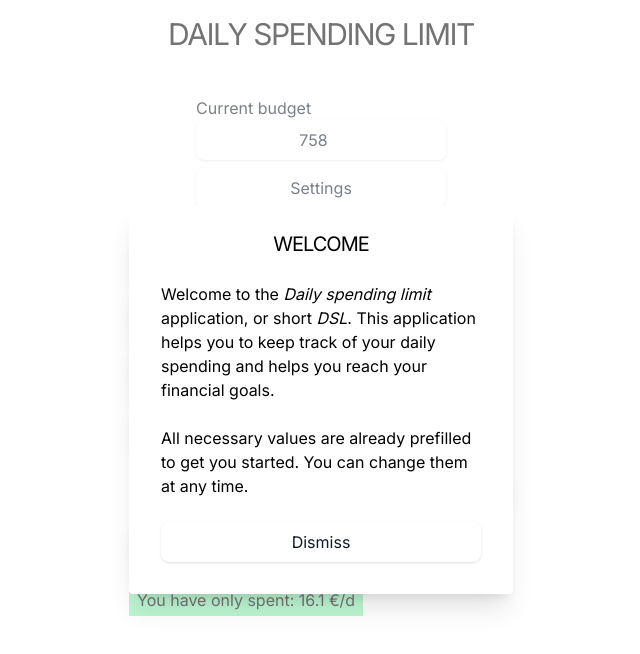
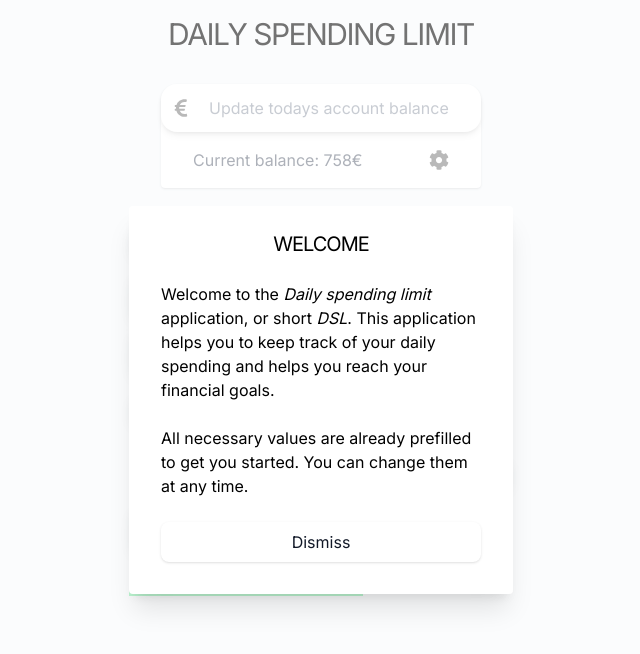
Before and after one commit to WendtOle/daily-spending-limit, a Next.js app: page / in a window 1280 px wide. Shown: the top 654 px of the page, without its empty margins (319-959 px from the left). Built offline with nearby package versions, Linux system fonts and the light colour scheme.

Commit message:
Restyle main balance input

```diff
--- a/app/page.tsx
+++ b/app/page.tsx
@@ -1,6 +1,5 @@
 "use client";
 import { useEffect, useState } from "react";
-import Input from "./Input";
 import Chart from "./Chart";
 import {
   LocalStorageKey,
@@ -9,8 +8,10 @@ import {
 } from "./localstorage";
 import { SETTINGS_MODAL_ID, SettingsModal } from "./SettingsModal";
 import { WelcomeModal } from "./WelcomeModal";
+import { FaCheck, FaCog, FaEuroSign } from "react-icons/fa";
 
 export default function Home() {
+  const [tempBalance, setTempBalance] = useState<string | undefined>();
   const [currentBudget, setCurrentBudget] = useState<number | undefined>();
 
   useEffect(() => {
@@ -28,26 +29,52 @@ export default function Home() {
     localStorage.setItem(LocalStorageKey.CURRENT_BUDGET, value.toString());
   };
 
+  const handleBalanceChange = (value: string) => {
+    setTempBalance(value);
+  };
+
+  const setBalance = () => {
+    if (tempBalance === undefined || tempBalance === "") {
+      return;
+    }
+    handleCurrentBudgetChange(+tempBalance);
+    setTempBalance(undefined);
+  };
+
   return (
-    <main className="flex min-h-screen flex-col items-center relative">
+    <main className="flex min-h-screen flex-col items-center relative bg-slate-50">
       <h1 className="text-3xl text-center uppercase tracking-tighter py-4">
         Daily spending limit
       </h1>
-      <div className="mt-4 flex flex-col items-center space-y-2">
-        <Input
-          label="Current budget"
-          value={currentBudget ?? 0}
-          setValue={handleCurrentBudgetChange}
+      <div className="w-80 mt-4 shadow bg-white rounded-t-2xl rounded-b relative peer">
+        <input
+          className="text-gray-900 rounded-2xl focus:outline-none block w-full text-base pl-12 py-3 shadow-md"
+          type="number"
+          placeholder="Update todays account balance"
+          onChange={(e) => handleBalanceChange(e.target.value)}
+          value={tempBalance ?? ""}
         />
-        <button
-          className="p-2 rounded-lg w-full border-gray-300 text-gray-900 shadow"
-          // @ts-ignore
-          popovertarget={SETTINGS_MODAL_ID}
-        >
-          Settings
-        </button>
+        <div style={{ position: "absolute", top: "14px", left: "10px" }}>
+          <FaEuroSign fontSize={20} color="gray" />
+        </div>
+        <div style={{ position: "absolute", top: "14px", right: "10px" }}>
+          {tempBalance !== undefined && tempBalance !== "" && (
+            <button onClick={setBalance}>
+              <FaCheck fontSize={20} color="gray" />
+            </button>
+          )}
+        </div>
+        <div className="flex justify-between p-4 px-8 ">
+          <div className="text-gray-500">Current balance: {currentBudget}€</div>
+
+          <button
+            // @ts-ignore
+            popovertarget={SETTINGS_MODAL_ID}
+          >
+            <FaCog fontSize={20} color="gray" />
+          </button>
+        </div>
       </div>
-
       {currentBudget && <Chart current={currentBudget} />}
       <SettingsModal />
       <WelcomeModal />
```
